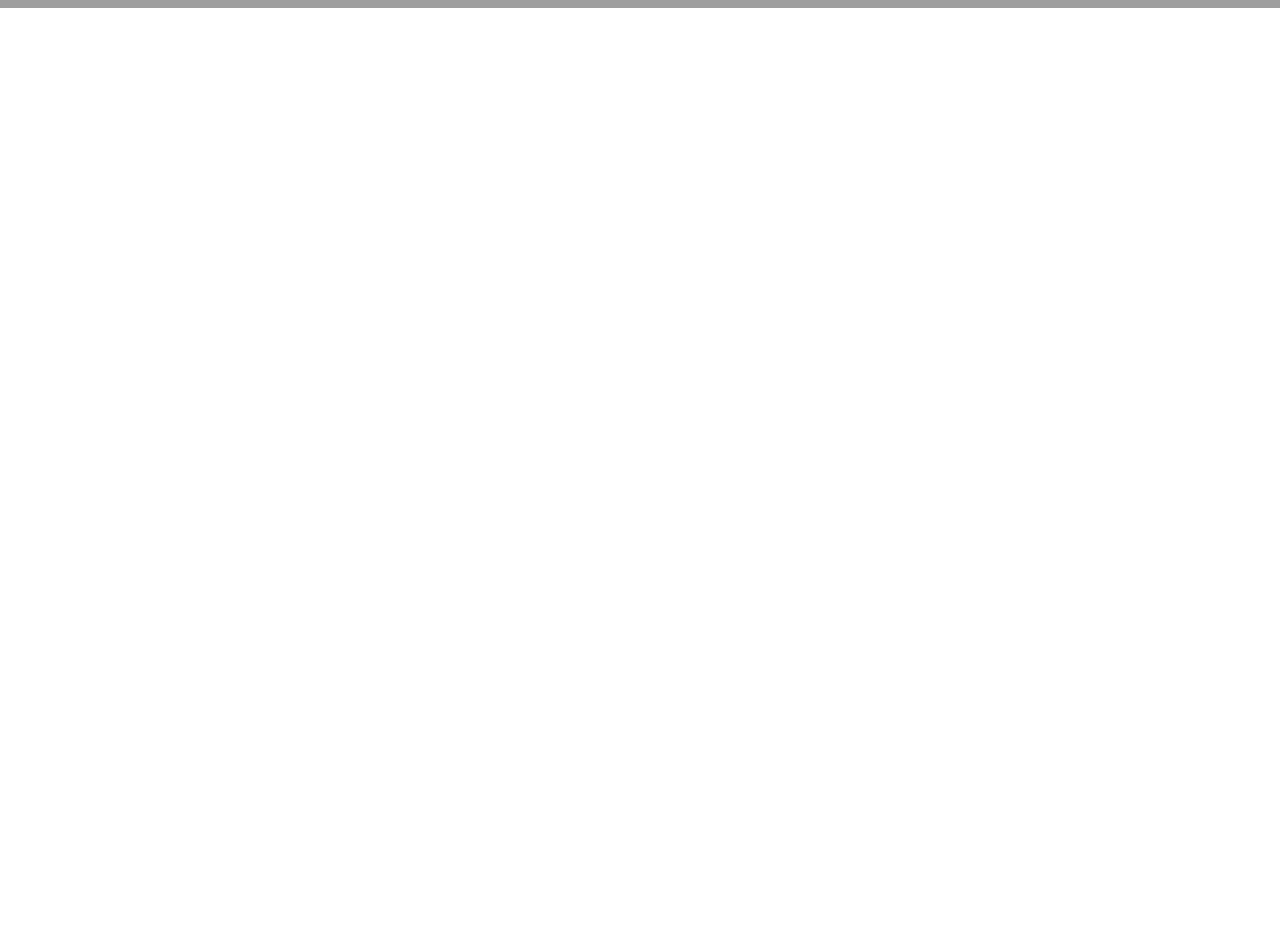
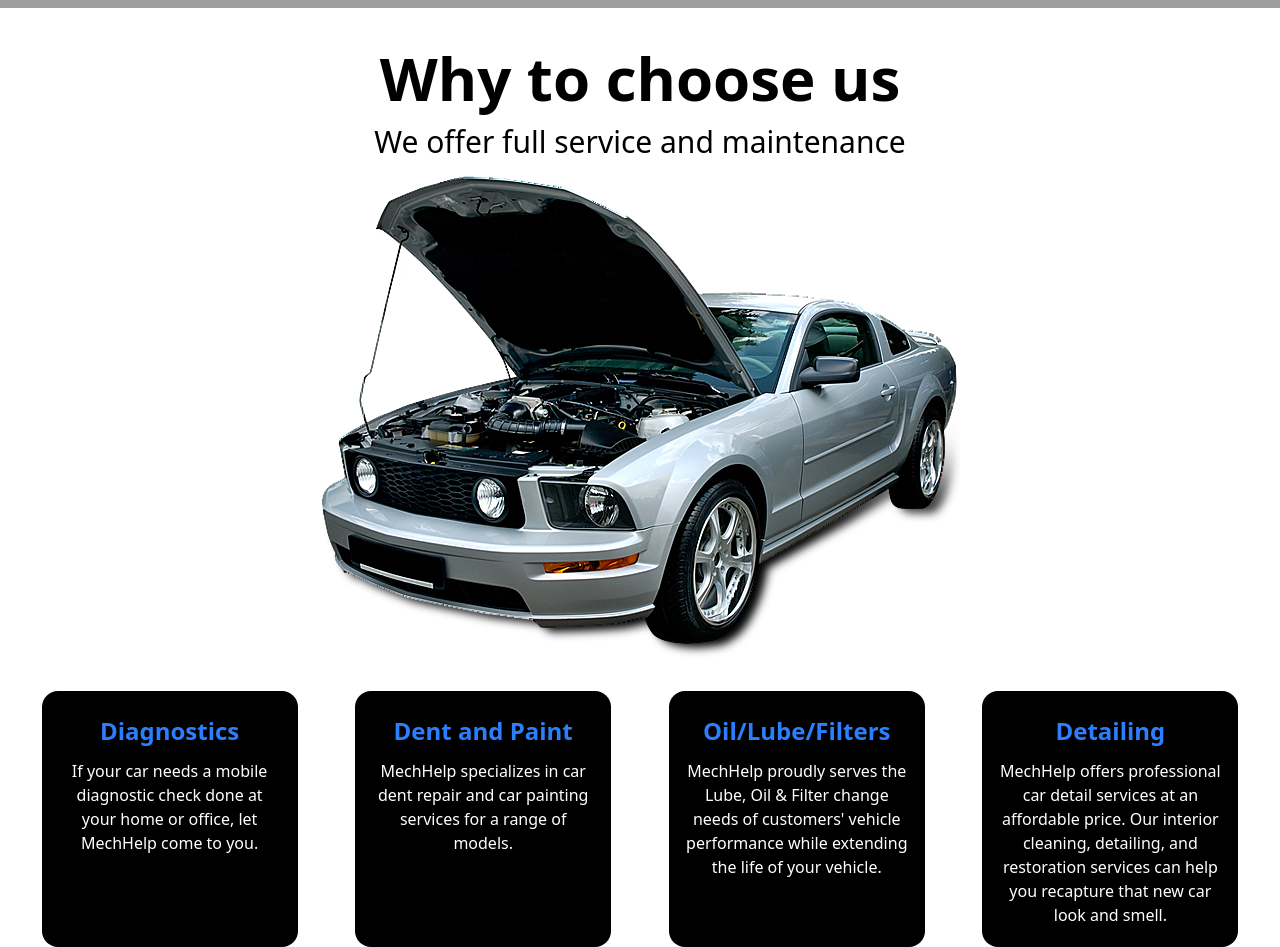
Before and after one commit to asthavashisth/MechHelp, a React (Vite) app in the folder Frontend/mechhelp/: page /layout in a window 1280 px wide. Shown: the part 820-1767 px from the top of the page. Before the commit the page ends 868 px from the top, so only its background shows below. Built offline with nearby package versions, Linux system fonts and the light colour scheme; no server answers; grey boxes are pictures that could not be loaded.

Commit message:
committed

```diff
--- a/Frontend/mechhelp/src/App.jsx
+++ b/Frontend/mechhelp/src/App.jsx
@@ -1,6 +1,7 @@
 import "./App.css";
 import Home from "./pages/Home";
 import Layout from "./components/Layout";
+import Services from "./Pages/Services";
 import { RouterProvider, createBrowserRouter } from "react-router-dom";
 import SignUp from "./components/Signup";
 function App() {
@@ -17,6 +18,10 @@ function App() {
           index: true, // Ensures Home is the default page inside /layout
           element: <Home />,
         },
+        {
+          path:"services",
+          element: <Services />,
+        }
       ],
     },
   ]);
--- a/Frontend/mechhelp/src/Pages/Home.jsx
+++ b/Frontend/mechhelp/src/Pages/Home.jsx
@@ -1,10 +1,12 @@
 import React from 'react'
 import Carousel from '../components/Carousel'
+import Choose from '../components/Choose'
 
 const Home = () => {
   return (
     <div>
       <Carousel/>
+      <Choose/>
     </div>
   )
 }
--- /dev/null
+++ b/Frontend/mechhelp/src/Pages/Services.jsx
@@ -0,0 +1,14 @@
+import React from 'react'
+
+const Services = () => {
+  return (
+    <>
+    <div className='text-center font-sembold mt-5 text-3xl'>Here the services will be started</div>
+    <div>
+    <h1 className='text-center mt-2'>Lets Start the work baby </h1>
+    </div>
+    </>
+  )
+}
+
+export default Services
--- a/Frontend/mechhelp/src/assets/info.js
+++ b/Frontend/mechhelp/src/assets/info.js
@@ -4,11 +4,21 @@ import mechanic2 from './mechanic2.jpg'
 import mechanic3 from './mechanic3.jpg'
 import mechanic4 from './mechanic4.jpg'
 
+import car2 from './car2.png'
+
 export const info=[
     {
         id:1,
         name:"MechHelp",
         image:mech2
+    }
+]
+
+export const services=[
+    {
+        id:1,
+        name:"car",
+        image:car2
     }
 ]
 
--- /dev/null
+++ b/Frontend/mechhelp/src/components/Choose.jsx
@@ -0,0 +1,49 @@
+import React from "react";
+import car from "../assets/car.png";
+
+const Choose = () => {
+  return (
+    <div className="min-h-screen flex flex-col ">
+      <div className="text-center">
+        <h1 className="text-black font-bold text-6xl">Why to choose us</h1>
+        <p className="text-3xl mt-4">We offer full service and maintenance</p>
+        <div className="flex justify-center">
+          <img src={car} alt="Car" className="max-w-full h-auto mt-4" />
+        </div>
+
+        <div className="flex flex-col md:flex-row gap-4 justify-center items-stretch md:justify-evenly mt-8">
+          {[
+            {
+              title: "Diagnostics",
+              text: "If your car needs a mobile diagnostic check done at your home or office, let MechHelp come to you.",
+            },
+            {
+              title: "Dent and Paint",
+              text: "MechHelp specializes in car dent repair and car painting services for a range of models.",
+            },
+            {
+              title: "Oil/Lube/Filters",
+              text: "MechHelp proudly serves the Lube, Oil & Filter change needs of customers' vehicle performance while extending the life of your vehicle.",
+            },
+            {
+              title: "Detailing",
+              text: "MechHelp offers professional car detail services at an affordable price. Our interior cleaning, detailing, and restoration services can help you recapture that new car look and smell.",
+            },
+          ].map((service, index) => (
+            <div
+              key={index}
+              className="w-64 h-64  bg-black rounded-2xl font-medium text-white p-4 flex flex-col hover:scale-105 transition-transform duration-300"
+            >
+              <h2 className="text-blue-500 font-bold text-2xl mt-2">
+                {service.title}
+              </h2>
+              <p className="mt-3 flex-grow">{service.text}</p>
+            </div>
+          ))}
+        </div>
+      </div>
+    </div>
+  );
+};
+
+export default Choose;
--- a/Frontend/mechhelp/src/components/Nav.jsx
+++ b/Frontend/mechhelp/src/components/Nav.jsx
@@ -29,7 +29,7 @@ const Nav = () => {
             Home
           </NavLink>
           <NavLink
-            to="/services"
+            to="services"
             className={({ isActive }) =>
               `font-semibold hover:text-gray-400 ${
                 isActive ? "text-blue-300" : "text-white"
--- a/Frontend/mechhelp/src/utils/constant.js
+++ /dev/null
@@ -1 +0,0 @@
-// export const USER_API_END_POINT="http://localhost:5000/api/users/"
```
Also changed, not shown: Frontend/mechhelp/src/assets/car.png (added), Frontend/mechhelp/src/assets/car2.png (added).
